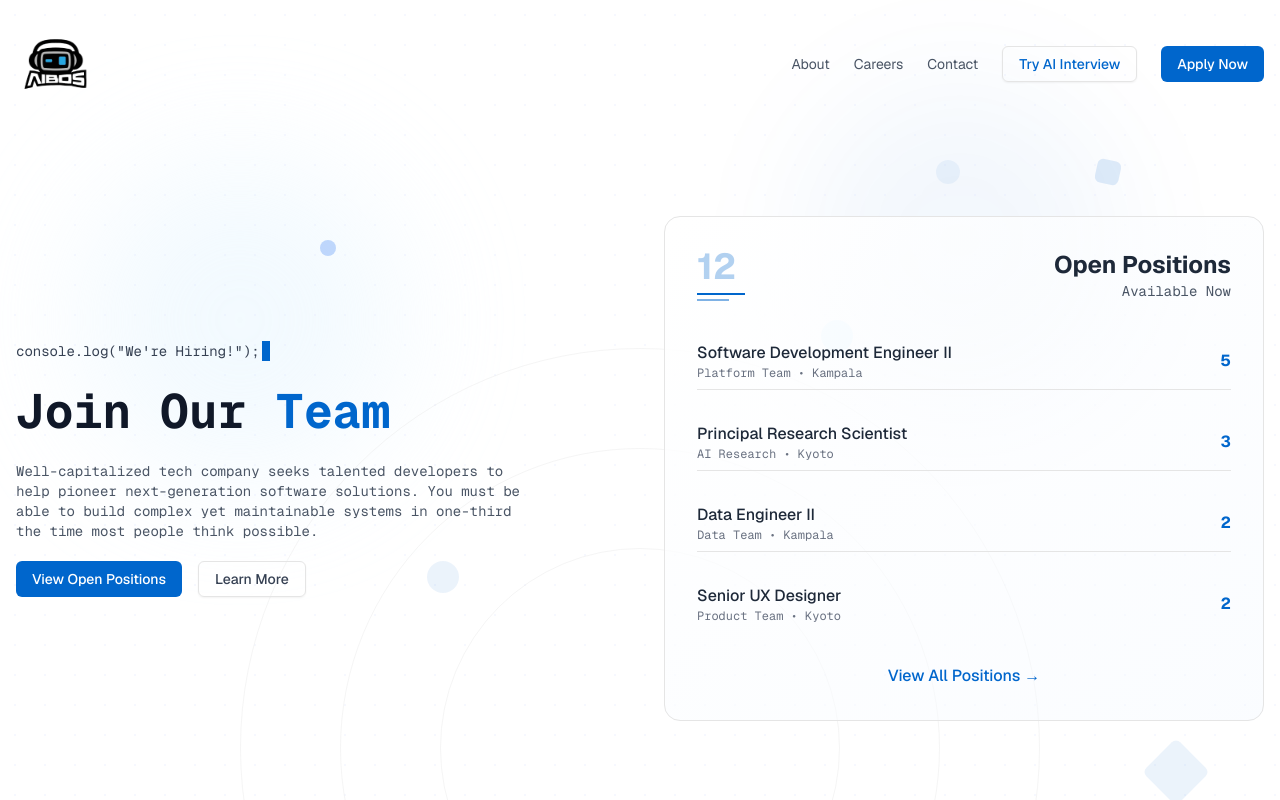
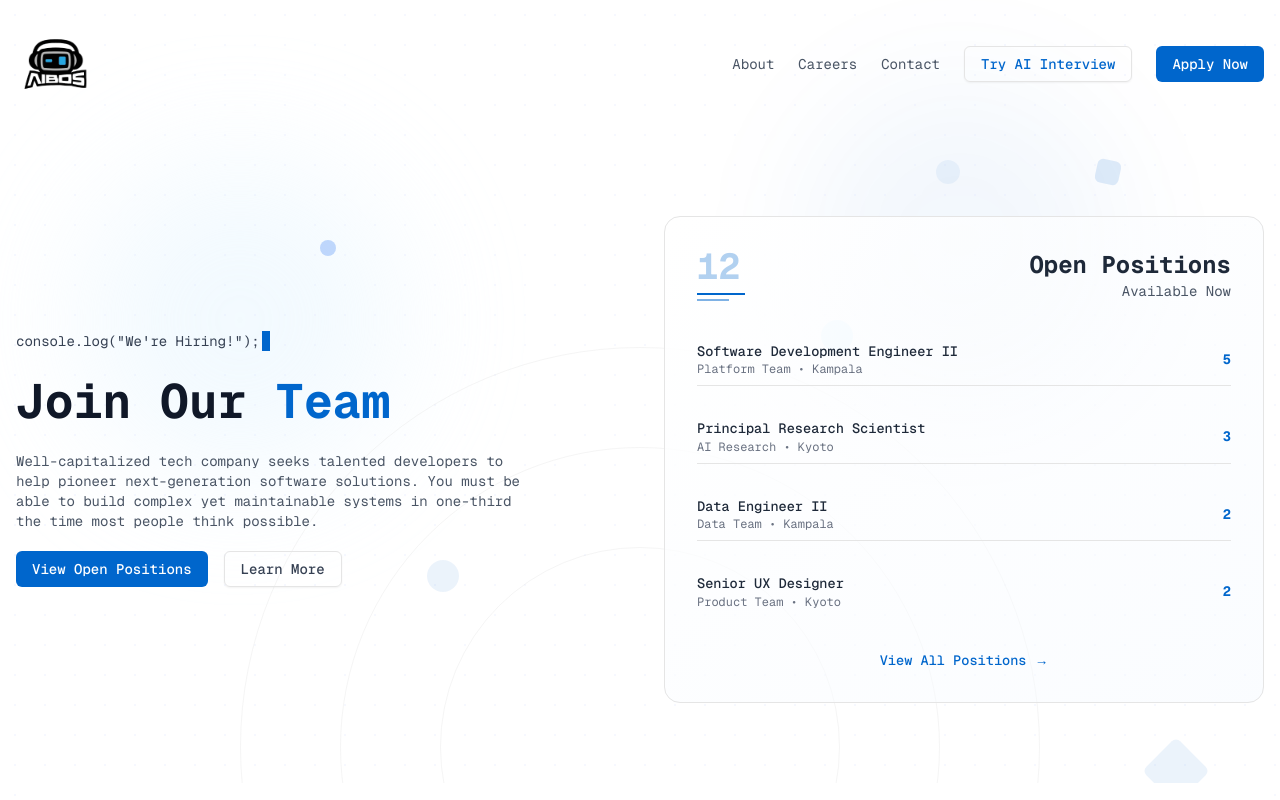
Before and after one commit to MartinKalema/hiring, a Next.js app: page / in a window 1280 px wide. Shown: the top 800 px of the page. Built offline with nearby package versions, Linux system fonts and the light colour scheme.

Commit message:
revert: restore original font-mono text-[0.85rem] styling

```diff
--- a/src/app/layout.tsx
+++ b/src/app/layout.tsx
@@ -66,7 +66,7 @@ export default function RootLayout({
       }}
     >
       <html lang="en" className={`${geistSans.variable} ${geistMono.variable}`}>
-        <body className="font-sans">{children}</body>
+        <body className="font-mono text-[0.85rem]">{children}</body>
       </html>
     </ClerkProvider>
   )
```
